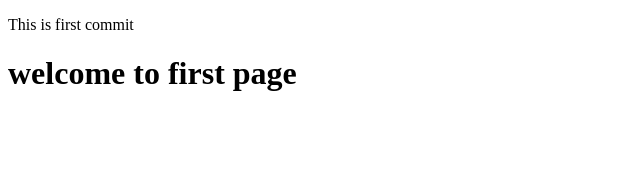
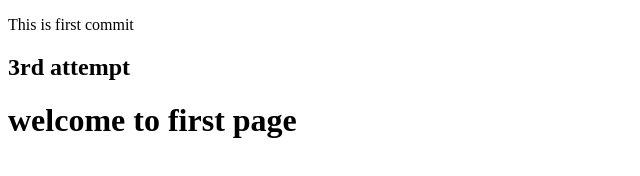
Before and after one commit to Sithara95Hansanie/hello-world, a plain HTML site: page index.html in a window 1280 px wide. Shown: the whole page, without its empty margins (0-640 px from the left). Drawn offline with Linux system fonts and the light colour scheme.

Commit message:
Update index.html
next attempt

```diff
--- a/index.html
+++ b/index.html
@@ -8,7 +8,7 @@
 </head>
 <body>
     <p>This is first commit</p>
-
+    <h2>3rd attempt</h2>
     <h1>welcome to first page</h1>
 </body>
 </html>
```
